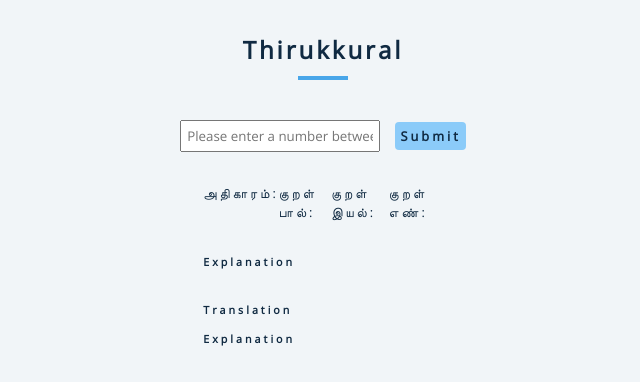
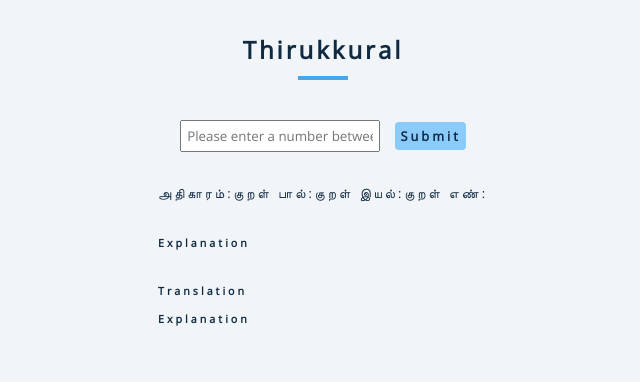
Before and after one commit to gmkumaran87/thirukkural_daily, a plain HTML site: page index.html in a window 1280 px wide. Shown: the whole page, without its empty margins (317-957 px from the left). Drawn offline with nearby package versions, Linux system fonts and the light colour scheme; no server answers.

Commit message:
Responsive design implemented for Tablet view

```diff
--- a/style.css
+++ b/style.css
@@ -110,7 +110,7 @@ body {
 .kural-article {
     margin: 1rem auto;
     padding: 1rem;
-    width: 75%;
+    /* width: 75%; */
 }
 
 .kural-article p {
@@ -141,7 +141,15 @@ body {
     color: var(--clr-red-light)
 }
 
-@media (min-width: 1024px) {
+@media (min-width: 768px) {
+    .container {
+        width: 70%;
+        margin-top: 2rem;
+        display: flex;
+        flex-flow: column;
+        justify-content: center;
+        align-items: center;
+    }
     .kural-header {
         display: flex;
         flex-flow: row;
```
